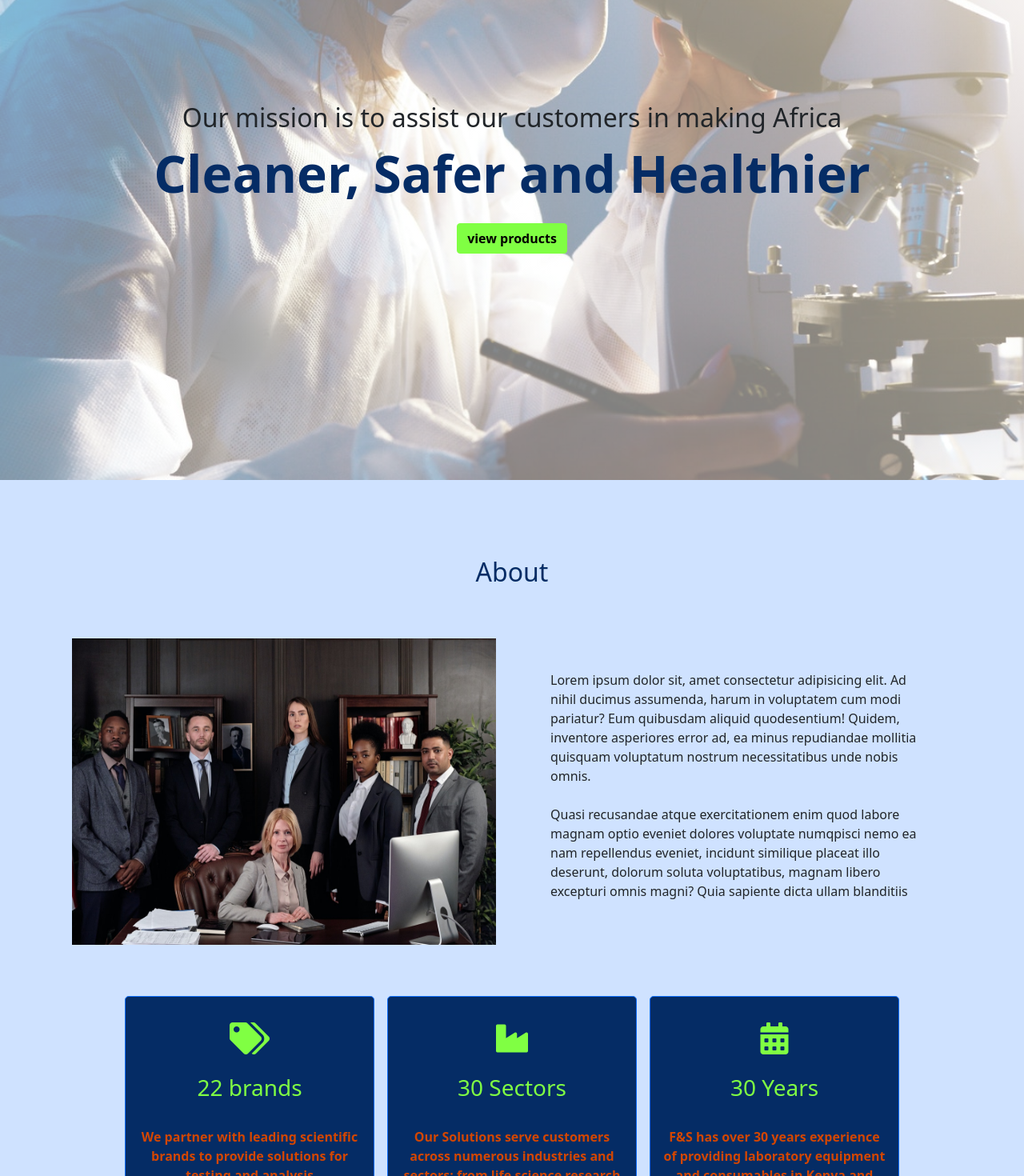
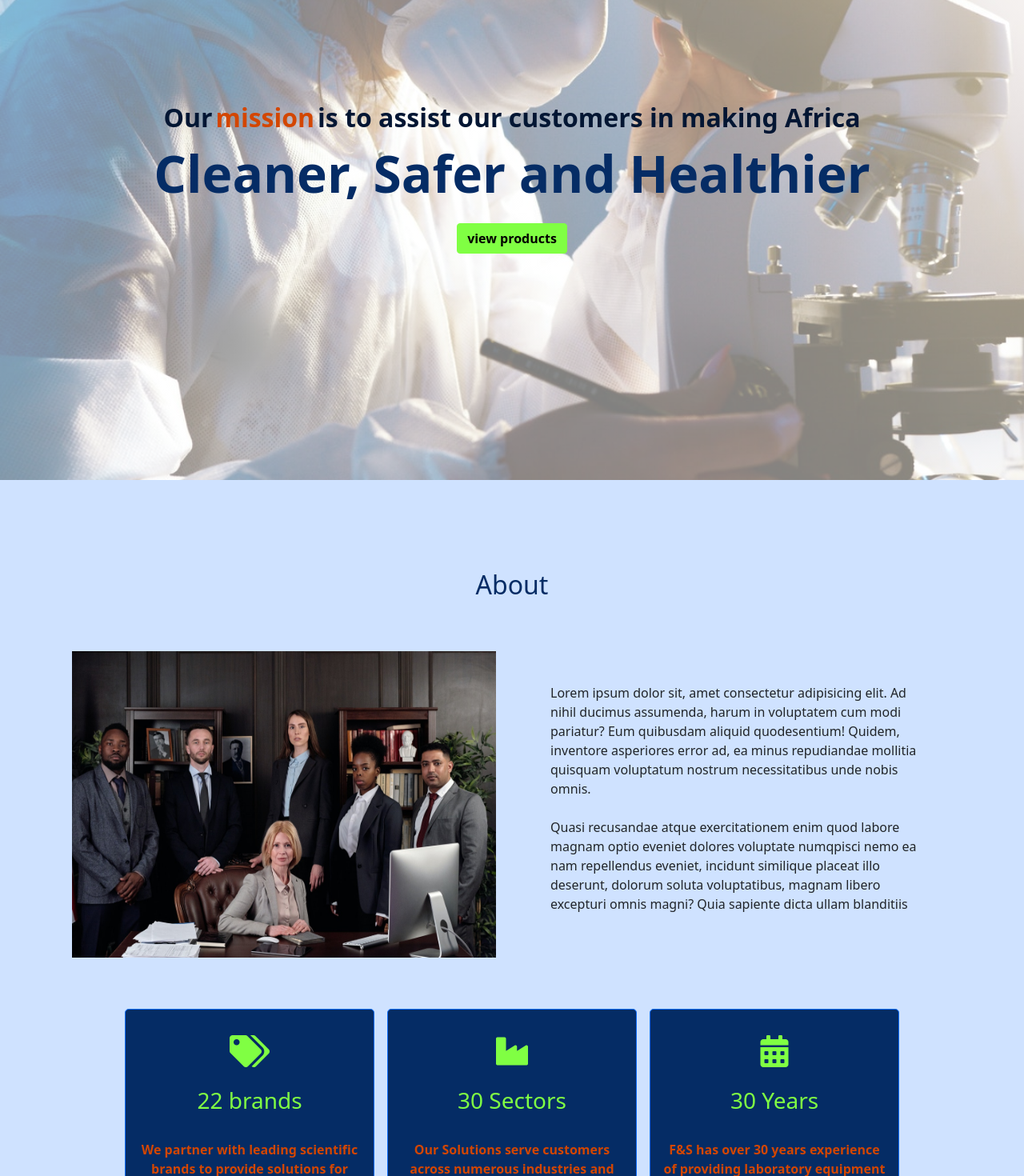
Before and after one commit to dreamhighcodestar/contenful, a Next.js app: page / in a window 1280 px wide. Shown: the part 200-1670 px from the top of the page at 80% size. Built offline with nearby package versions, Linux system fonts and the light colour scheme.

Commit message:
animations on landing page adjusted

```diff
--- a/pages/index.js
+++ b/pages/index.js
@@ -4,21 +4,46 @@ import Image from "next/image";
 import Stats from "../Components/Stats";
 import ClientStats from "../Components/ClientStats";
 import Link from "next/link";
-import { gsap } from "gsap";
+import { gsap } from "gsap/dist/gsap.js";
 import React, { useEffect } from "react";
+import { ScrollTrigger } from "gsap/dist/ScrollTrigger";
 
 export default function Home() {
   const header = React.createRef();
+  const header2 = React.createRef();
   const button = React.createRef();
+
   useEffect(() => {
-    gsap.from(header.current, { duration: 2, x: 300 });
+    gsap.from(header.current, { duration: 2, x: 300, ease: "back" });
+    gsap.from(header2.current, { duration: 2, x: -300, ease: "back" });
     gsap.from(button.current, {
       duration: 2,
       y: 300,
       rotation: 90,
-      ease: "bounce",
+      ease: "back",
+    });
+    gsap.registerPlugin(ScrollTrigger);
+    gsap.from("#about-title", {
+      scrollTrigger: {
+        trigger: "#about-title",
+        toggleActions: "play none none none",
+      },
+      y: 75,
+      duration: 1.5,
     });
   }, []);
+
+  const onEnter = ({ currentTarget }) => {
+    gsap.to(currentTarget, {
+      backgroundColor: "#d34600",
+      duration: 0.2,
+      expand: 1.1,
+    });
+  };
+
+  const onLeave = ({ currentTarget }) => {
+    gsap.to(currentTarget, { backgroundColor: "#80ff43", duration: 0.2 });
+  };
 
   return (
     <>
@@ -27,8 +52,12 @@ export default function Home() {
       <div className={styles.landing}>
         <div className="container">
           <div className="missionStatement mt-5">
-            <div className="d-flex justify-content-center fs-2 mb-2 text-center">
-              Our mission is to assist our customers in making Africa
+            <div
+              className="d-flex justify-content-center fs-2 mb-2 text-center fw-bold text-blue-900"
+              ref={header2}
+            >
+              Our <span className="text-orange px-1 fw-bolder"> mission </span>{" "}
+              is to assist our customers in making Africa
             </div>
             <div
               ref={header}
@@ -42,6 +71,8 @@ export default function Home() {
                 <button
                   ref={button}
                   className="btn btn-lime text-blue-800 fw-bold"
+                  onMouseEnter={onEnter}
+                  onMouseLeave={onLeave}
                 >
                   view products
                 </button>
@@ -52,8 +83,10 @@ export default function Home() {
       </div>
 
       {/* About Section */}
-      <section id="about" className="pt-5 bg-blue-100">
-        <h2 className="text-center mt-5 text-blue-800">About</h2>
+      <section id="about" className="pt-3 bg-blue-100">
+        <h2 id="about-title" className="text-center mt-5 pt-5 text-blue-800">
+          About
+        </h2>
         <div className="container">
           <div className="row justify-content-center py-5">
             <div className="d-flex flex-column justify-content-center col-sm-10 col-lg-6">
```
